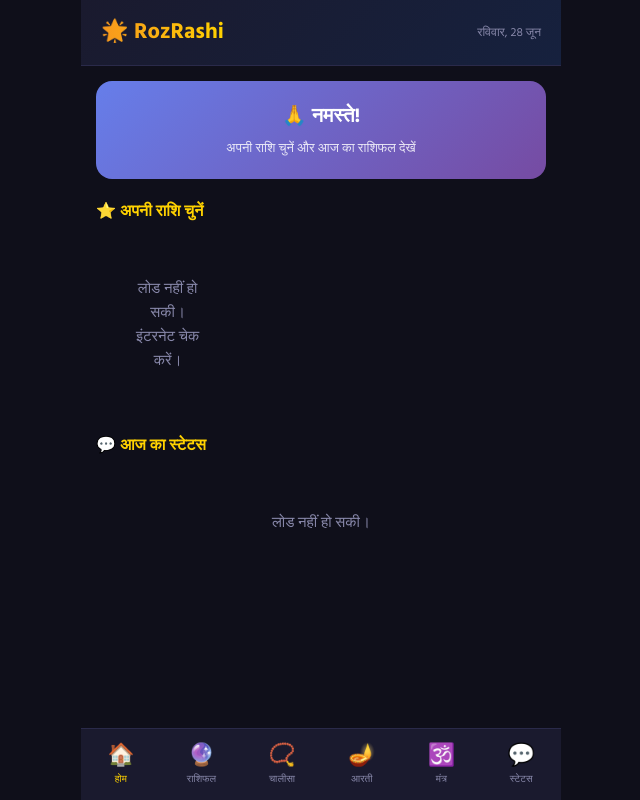
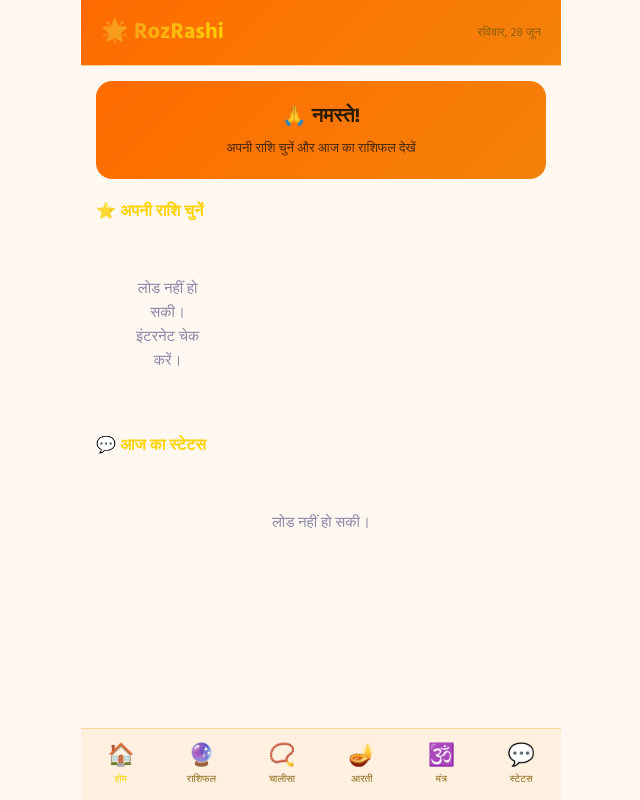
Before and after one commit to rozrashiapp-eng/rozrashi-api, a Flask app: page /app in a window 1280 px wide. Shown: the whole page, without its empty margins (319-959 px from the left). Run offline with Flask 3, Linux system fonts and the light colour scheme.

Commit message:
App background colour change

```diff
--- a/static/app.js
+++ b/static/app.js
@@ -430,12 +430,6 @@
                     <div style="font-size:12px; color:#94a3b8; margin-top:8px; font-style:italic;">
                         📝 ${v.meaning}
                     </div>
-                    <div class="status-actions" style="margin-top:8px;">
-                        <button class="btn-copy"
-                            onclick="copyStatus(\`${v.text.replace(/`/g, "'")}\`)">
-                            📋 कॉपी करें
-                        </button>
-                    </div>
                 </div>
             `;
         });
@@ -557,12 +551,6 @@
                     </div>
                     <div style="font-size:11px; color:#86efac; margin-top:6px;">
                         🔢 जाप: ${mantra.jaap_count} बार | ✨ ${mantra.benefit}
-                    </div>
-                    <div class="status-actions" style="margin-top:8px;">
-                        <button class="btn-copy"
-                            onclick="copyStatus(\`${mantra.mantra.replace(/`/g, "'")}\`)">
-                            📋 कॉपी करें
-                        </button>
                     </div>
                 </div>
             `;
--- a/static/style.css
+++ b/static/style.css
@@ -8,8 +8,8 @@
 
 body {
     font-family: 'Hind', sans-serif;
-    background-color: #0f0f1a;
-    color: #ffffff;
+    background-color: #FFF8F0;
+    color: #2D1B00;
     max-width: 480px;
     margin: 0 auto;
     min-height: 100vh;
@@ -18,7 +18,7 @@
 
 /* ===== TOP HEADER ===== */
 .header {
-    background: linear-gradient(135deg, #1a1a2e, #16213e);
+    background: linear-gradient(135deg, #FF6B00, #F4820A);
     padding: 15px 20px;
     display: flex;
     align-items: center;
@@ -26,7 +26,7 @@
     position: sticky;
     top: 0;
     z-index: 100;
-    border-bottom: 1px solid #2a2a4a;
+    border-bottom: 1px solid #FFD49A;
 }
 
 .header h1 {
@@ -39,7 +39,7 @@
 
 .header .date {
     font-size: 12px;
-    color: #8888aa;
+    color: #8B5E0A;
 }
 
 /* ===== SCREENS ===== */
@@ -55,7 +55,7 @@
 
 /* ===== HOME SCREEN ===== */
 .welcome-card {
-    background: linear-gradient(135deg, #667eea, #764ba2);
+    background: linear-gradient(135deg, #FF6B00, #F4820A);
     border-radius: 16px;
     padding: 20px;
     margin-bottom: 20px;
@@ -282,8 +282,8 @@
     transform: translateX(-50%);
     width: 100%;
     max-width: 480px;
-    background: #1a1a2e;
-    border-top: 1px solid #2a2a4a;
+    background: #FFF0E0;
+    border-top: 1px solid #FFD49A;
     display: flex;
     justify-content: space-around;
     padding: 8px 0;
@@ -309,7 +309,7 @@
 
 .nav-btn .nav-label {
     font-size: 10px;
-    color: #8888aa;
+    color: #8B6914;
     font-family: 'Hind', sans-serif;
 }
 
```
Also changed, not shown: other parts of static/style.css (+20 -20 lines).
